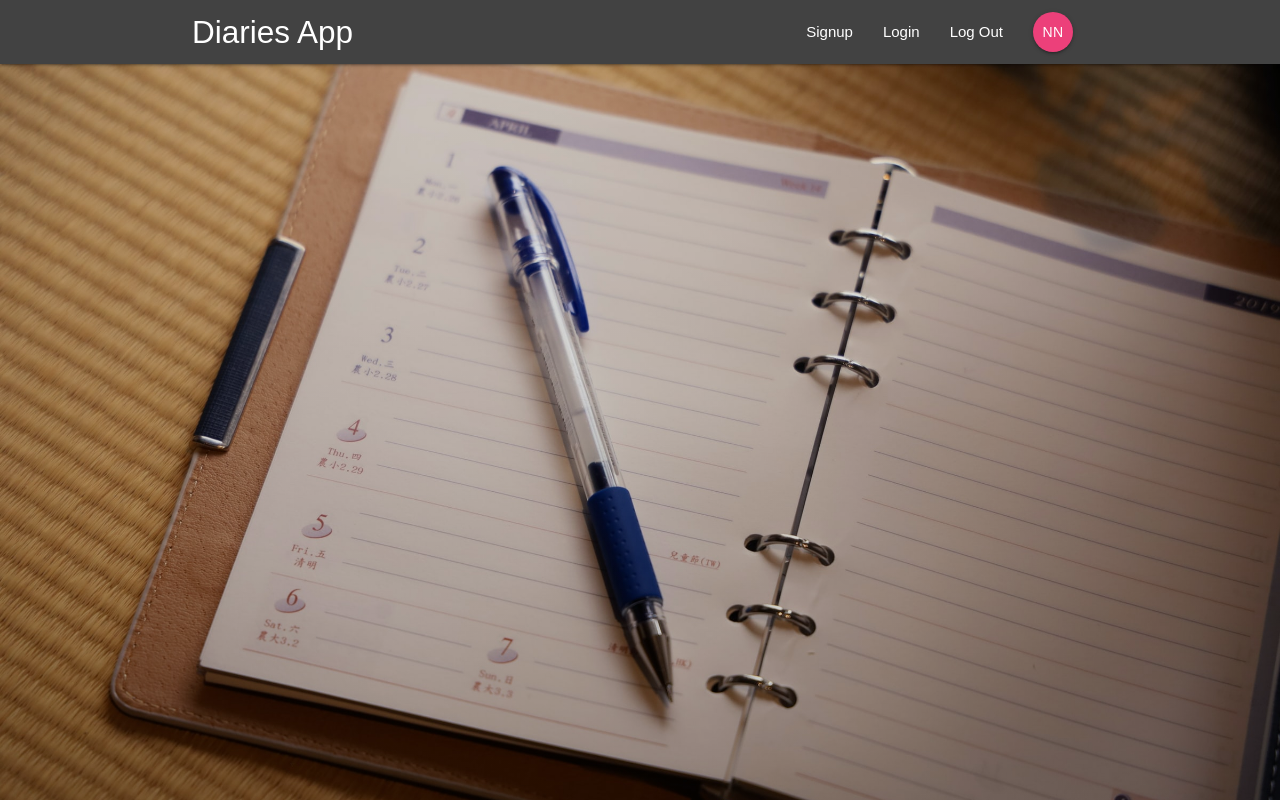
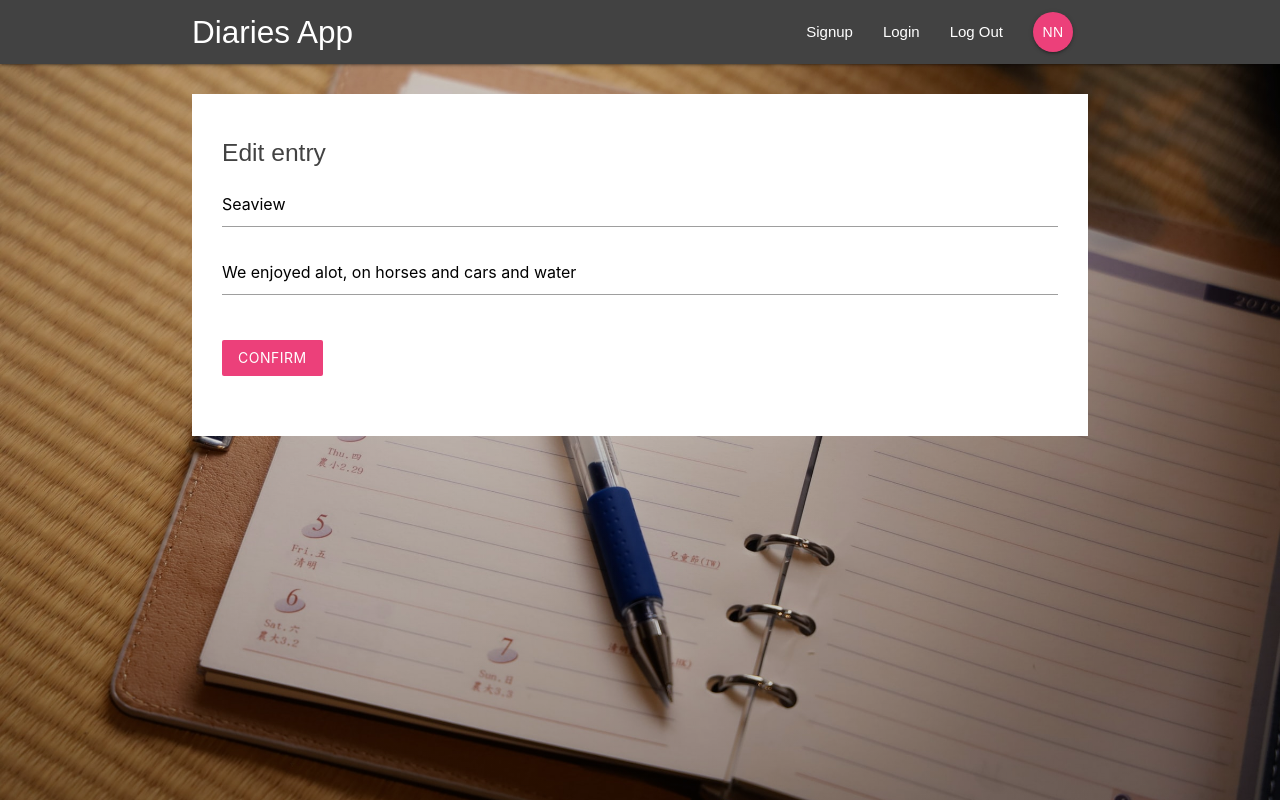
Before and after one commit to developer-junaid/Diaries-Manager-App, a React (Create React App) app: page /diary/1/1/edit in a window 1280 px wide. Built offline with nearby package versions, Linux system fonts and the light colour scheme.

Commit message:
EditEntry Completed
NEXT: ViewEntry

```diff
--- a/src/App.js
+++ b/src/App.js
@@ -7,6 +7,7 @@ import SignIn from "./components/auth/SignIn";
 import SignUp from "./components/auth/SignUp";
 import CreateDiary from "./components/diaries/CreateDiary";
 import CreateEntry from "./components/entries/CreateEntry";
+import EditEntry from "./components/entries/EditEntry";
 
 function App() {
   return (
@@ -19,6 +20,7 @@ function App() {
         <Route path="/signup" component={SignUp} />
         <Route path="/create" component={CreateDiary} />
         <Route path="/diary/:id/create" component={CreateEntry} />
+        <Route path="/diary/:id/:id/edit" component={EditEntry} />
       </Switch>
     </Router>
   );
--- a/src/components/entries/CreateEntry.js
+++ b/src/components/entries/CreateEntry.js
@@ -28,7 +28,6 @@ const CreateEntry = (props) => {
     // Create entry
     props.createEntry(state);
     // Show alert
-    console.log(state);
     Swal.fire({
       icon: "success",
       title: "Entry Created!",
--- /dev/null
+++ b/src/components/entries/EditEntry.js
@@ -0,0 +1,109 @@
+import React, { useState } from "react";
+import Swal from "sweetalert2";
+import { useHistory } from "react-router-dom";
+import { connect } from "react-redux";
+import { updateEntry } from "../../store/actions/entryActions";
+
+// SignIn Class Component
+const EditEntry = (props) => {
+  const history = useHistory();
+
+  // Split url to get id's (2 = diaryId) (3=entryId)
+  const urlArray = props.match.url.split("/");
+  const diaryId = urlArray[2];
+  const entryId = urlArray[3];
+  let entryTitle = "";
+  let entryContent = "";
+
+  // Filter diaries and entries
+  props.diaries.map((diary) => {
+    // Filter our diary
+    if (diary.id === diaryId) {
+      diary.entries.map((entry) => {
+        if (entry.id === entryId) {
+          entryTitle = entry.title;
+          entryContent = entry.content;
+        }
+      });
+    }
+  });
+
+  // State
+  const [state, setState] = useState({
+    title: entryTitle,
+    content: entryContent,
+  });
+
+  // Functions
+  const handleChange = (e) => {
+    setState({
+      ...state,
+      [e.target.id]: e.target.value,
+    });
+  };
+
+  const handleSubmit = (e) => {
+    e.preventDefault();
+    // Create entry
+    props.updateEntry(state);
+    // Show alert
+    Swal.fire({
+      icon: "success",
+      title: "Entry updated!",
+      showConfirmButton: false,
+      timer: 1500,
+    }).then(() => {
+      // Redirect to dashboard
+      history.push(`/diary/${diaryId}`);
+    });
+  };
+
+  // Render
+  return (
+    <div className="container">
+      <form onSubmit={handleSubmit} className="white">
+        <h5 className="grey-text text-darken-3">Edit entry</h5>
+        <div className="input-field">
+          <label htmlFor="title"></label>
+          <input
+            required
+            defaultValue={entryTitle}
+            type="text"
+            id="title"
+            onChange={handleChange}
+          />
+        </div>
+        <div className="input-field">
+          <label htmlFor="content"></label>
+          <textarea
+            id="content"
+            onChange={handleChange}
+            defaultValue={entryContent}
+            className="materialize-textarea"
+          ></textarea>
+        </div>
+
+        <div className="input-field">
+          <button className="btn pink lighten-1 z-depth-0">Confirm</button>
+        </div>
+      </form>
+    </div>
+  );
+};
+// Map State to props
+const mapStateToProps = (state) => {
+  return {
+    diaries: state.diary.diaries,
+  };
+};
+
+// Map Dispatch to props
+const mapDispatchToProps = (dispatch) => {
+  // Attach these to props
+  return {
+    // Take entry and pass to updateEntry action creator
+    updateEntry: (entry) => dispatch(updateEntry(entry)),
+  };
+};
+
+export default connect(mapStateToProps, mapDispatchToProps)(EditEntry);
--- a/src/components/entries/EntriesList.js
+++ b/src/components/entries/EntriesList.js
@@ -11,7 +11,9 @@ const EntriesList = ({ id, entries, diaryName }) => {
       <div className="divider"></div>
 
       {entries &&
-        entries.map((entry) => <EntrySummary key={entry.id} entry={entry} />)}
+        entries.map((entry) => (
+          <EntrySummary diaryId={id} key={entry.id} entry={entry} />
+        ))}
 
       <div className="fixed-action-btn">
         <Link
--- a/src/components/entries/EntrySummary.js
+++ b/src/components/entries/EntrySummary.js
@@ -1,17 +1,25 @@
+/* eslint-disable jsx-a11y/anchor-is-valid */
 import React from "react";
 import { connect } from "react-redux";
 import { updateEntry } from "../../store/actions/entryActions";
+import { useHistory } from "react-router-dom";
 
-const EntrySummary = ({ entry }) => {
-  const title = entry.title;
-  const content = entry.content;
+const EntrySummary = (props) => {
+  const title = props.entry.title;
+  const content = props.entry.content;
+  const history = useHistory();
+
+  // Handle Click
+  const handleClick = () => {
+    history.push(`/diary/${props.diaryId}/${props.entry.id}/edit`);
+  };
 
   return (
     <div className="card hoverable z-depth-2 entry-summary">
       <div className="card-content grey-text text-darken-3">
         <div className="card-title">
           {title}
-          <a href="#!" title="edit" className="secondary-content">
+          <a onClick={handleClick} title="edit" className="secondary-content">
             <i
               style={{ color: "#424242" }}
               className="material-icons edit-icon"
@@ -41,6 +49,7 @@ const EntrySummary = ({ entry }) => {
     </div>
   );
 };
+
 // Map Dispatch to props
 const mapDispatchToProps = (dispatch) => {
   // Attach these to props
```
